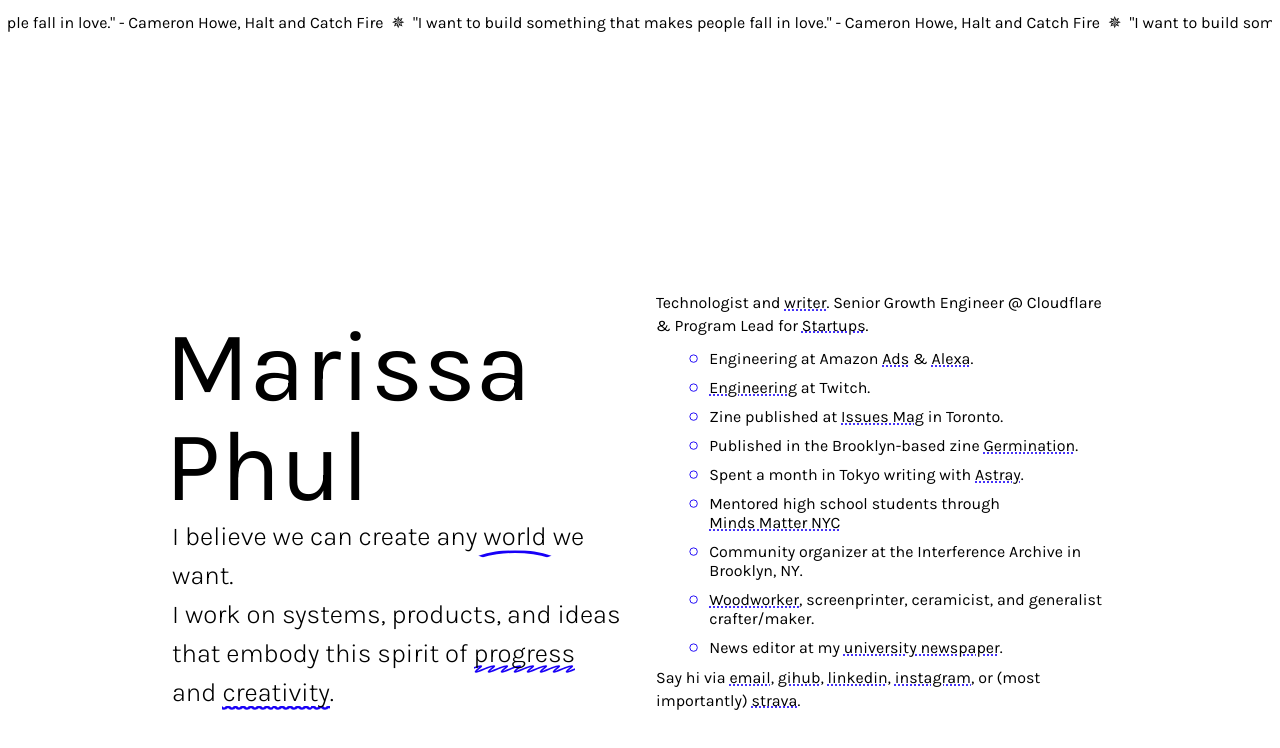
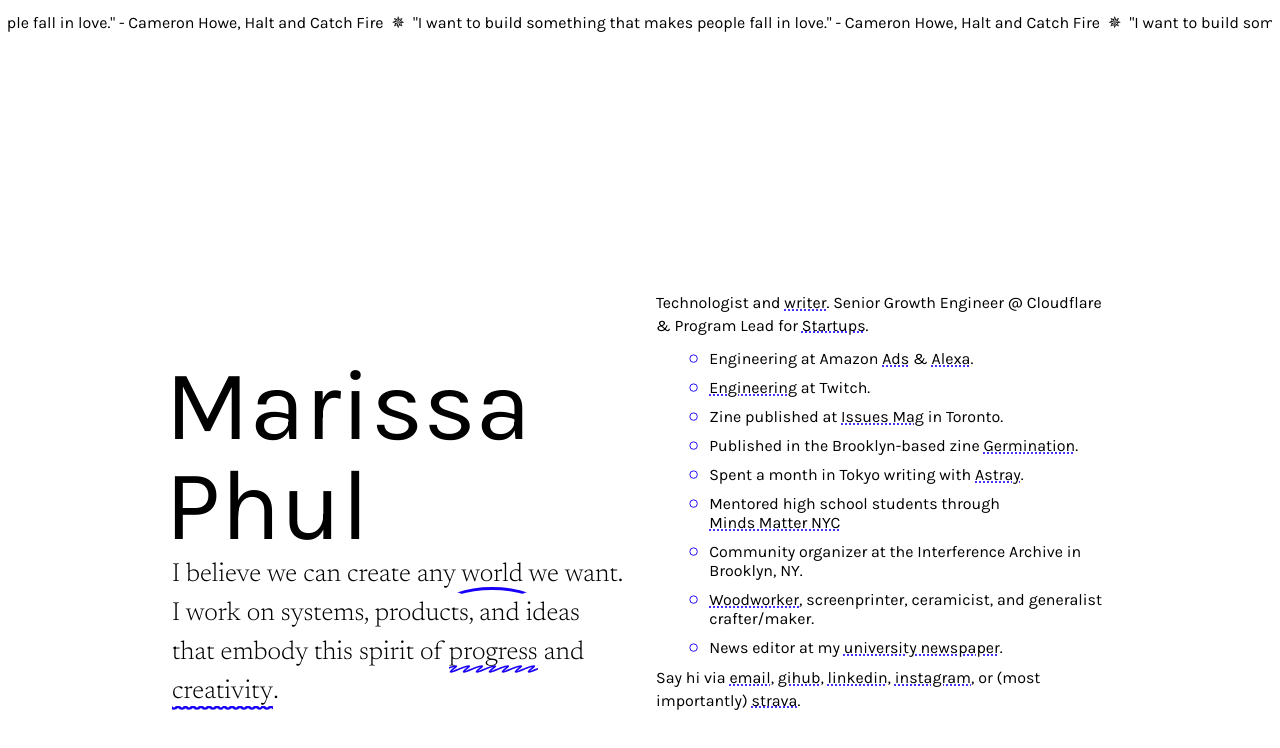
Before and after one commit to marissap/marissap.github.io, a React app: page / in a window 1280 px wide. Built offline with nearby package versions, Linux system fonts and the light colour scheme.

Commit message:
font tweaks

```diff
--- a/index.html
+++ b/index.html
@@ -7,7 +7,7 @@
     <title>Marissa Phul</title>
     <link rel="preconnect" href="https://fonts.googleapis.com" />
     <link rel="preconnect" href="https://fonts.gstatic.com" crossorigin />
-    <link href="https://fonts.googleapis.com/css2?family=Karla:wght@200..800&display=swap" rel="stylesheet" />
+    <link href="https://fonts.googleapis.com/css2?family=Karla:wght@200..800&family=Newsreader:opsz,wght@6..72,200..800&display=swap" rel="stylesheet" />
   </head>
   <body>
     <div id="root"></div>
--- a/src/styles/global.css
+++ b/src/styles/global.css
@@ -100,6 +100,7 @@ hr {
 
 .title {
     font-size: 100px;
+    font-family: 'Karla', sans-serif;
     margin-block: 0;
     line-height: 1em;
     transform: translateX(-0.07em);
@@ -116,7 +117,7 @@ hr {
 
 .summary {
     font-size: 26px;
-    font-family: 'Karla', sans-serif;
+    font-family: 'Newsreader', serif;
     line-height: 1.5em;
     font-weight: 300;
     letter-spacing: 0;
```
